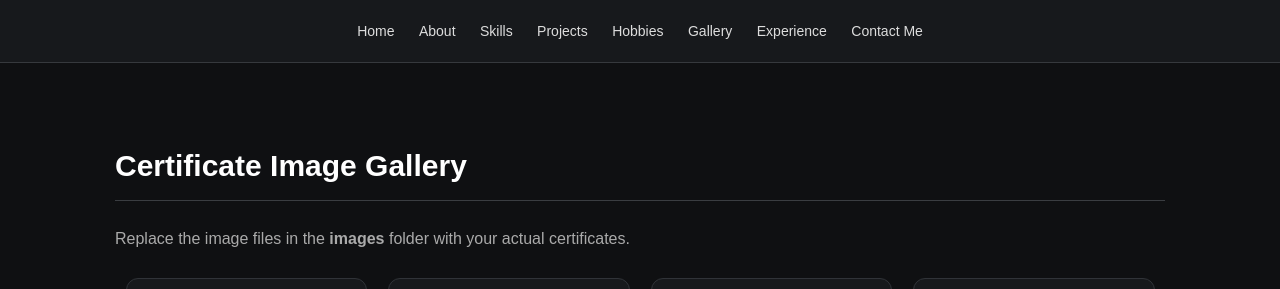
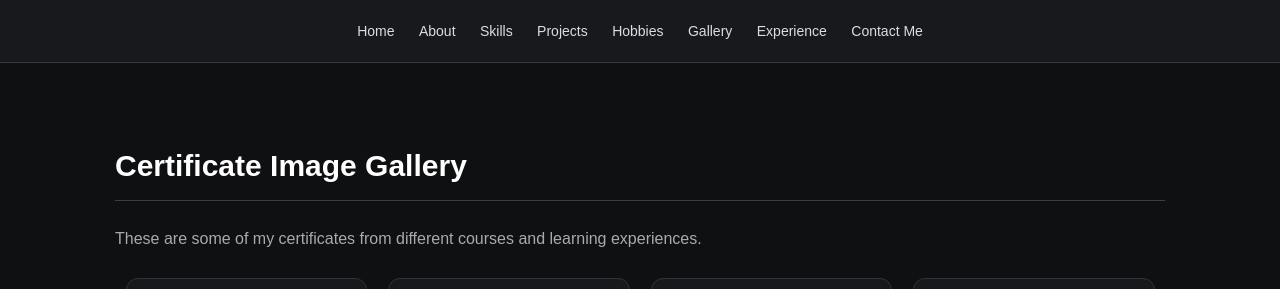
Before and after one commit to muhammadali182-q/Lab-03, a plain HTML site: page gallery.html in a window 1280 px wide. Shown: the top 289 px of the page. Drawn offline with Linux system fonts and the light colour scheme.

Commit message:
Update gallery description text

```diff
--- a/gallery.html
+++ b/gallery.html
@@ -20,7 +20,7 @@
 
 <main class="container">
     <h2>Certificate Image Gallery</h2>
-    <p class="muted">Replace the image files in the <strong>images</strong> folder with your actual certificates.</p>
+    <p class="muted">These are some of my certificates from different courses and learning experiences.</p>
 
     <div class="gallery">
         <figure><img src="images/c1.jpg" alt="Git and GitHub Certificate"><figcaption>Git &amp; GitHub</figcaption></figure>
```
